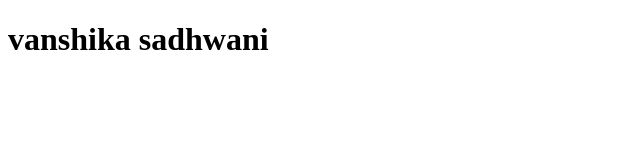
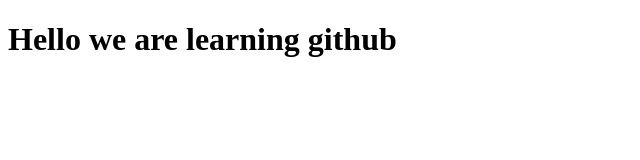
Before and after one commit to vanshika-121205/VCSCF, a plain HTML site: page index.html in a window 1280 px wide. Shown: the whole page, without its empty margins (0-640 px from the left). Drawn offline with Linux system fonts and the light colour scheme.

Commit message:
commit by shrey

```diff
--- a/index.html
+++ b/index.html
@@ -6,6 +6,6 @@
     <title>Document</title>
 </head>
 <body>
-    <h1>vanshika sadhwani</h1>
+    <h1>Hello we are learning github</h1>
 </body>
 </html>
```
